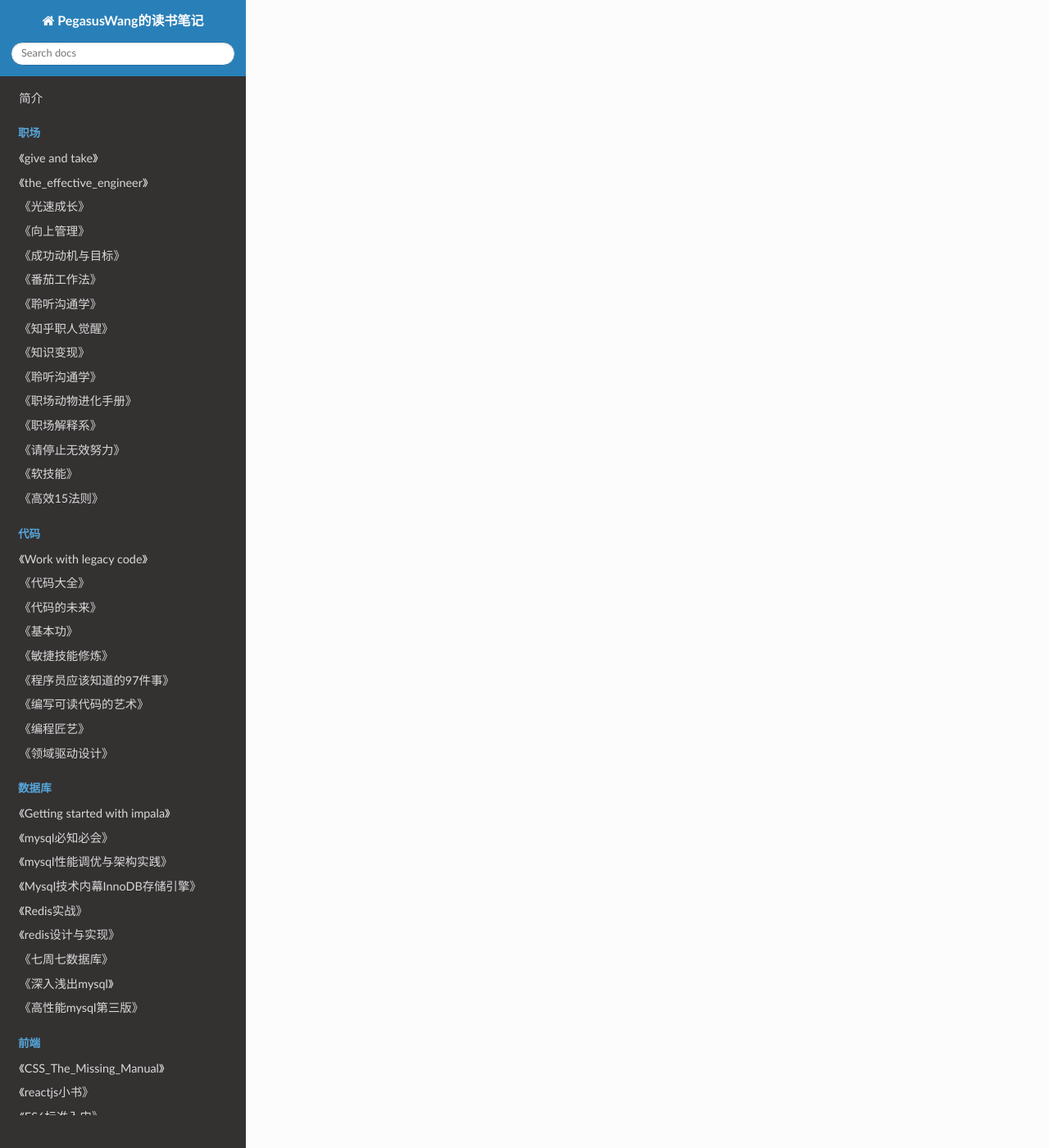
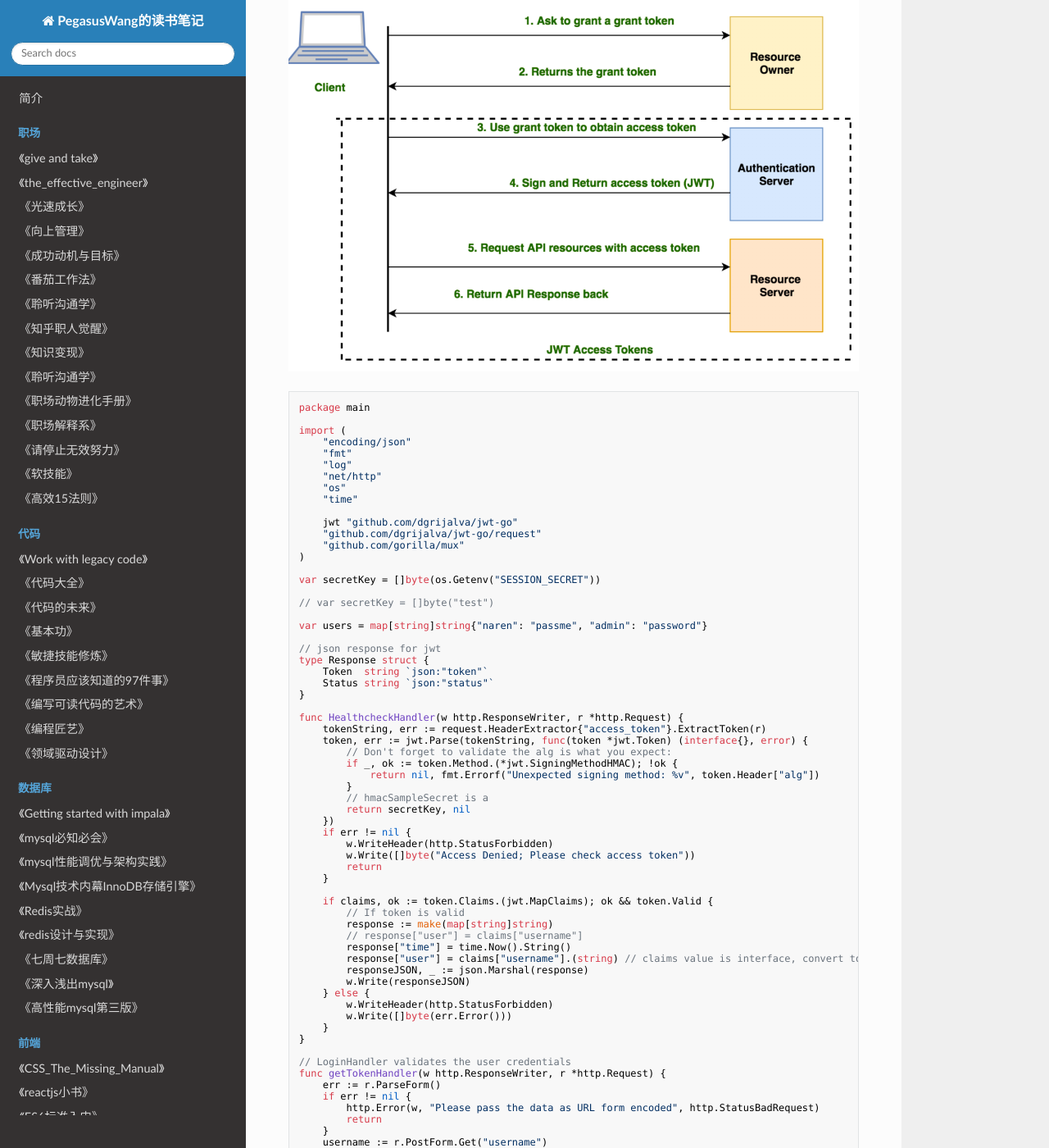
Before and after one commit to PegasusWang/booknotes, an MkDocs documentation site: the page built from docs/golang/building_restful_web_services_with_go/book.md, in a window 1280 px wide and 1400 px high, scrolled down 15894 px. Shown: the whole window at 82% size. Built offline with MkDocs 1.6.1, drawn with Linux system fonts in a browser that asks for light colours; nearby versions of some CDN libraries; old or Windows-style settings are respelled for this version of MkDocs; some of the changed text lies outside the part shown.

Commit message:
jwt-go oauth2

````diff
--- a/docs/golang/building_restful_web_services_with_go/book.md
+++ b/docs/golang/building_restful_web_services_with_go/book.md
@@ -860,3 +860,141 @@ resp = requests.get("http://localhost:8000/health", cookies=cookies)
 print(resp.text)
 assert resp.status_code == 200
 ```
+
+### JWT
+
+![](./jwt.png)
+
+### Json web token format
+
+- Create a JWT header by doing Base64Url encoding on the header JSON.
+- Create a JWT payload by doing Base64Url encoding on the payload JSON.
+- Create a signature by encrypting the appended header and payload using a secret key.
+- JWT string can be obtained by appending the header, payload, and signature.
+
+signature = HMACSHA256( base64UrlEncode(header) + "." + base64UrlEncode(payload), secret)
+tokenString = base64UrlEncode(header) + "." + base64UrlEncode(payload) + "." + signature
+
+go get github.com/dgrijalva/jwt-go
+
+### Auth2
+
+Authentication is the process of identifying whether a client is genuine or not. When a server authenticates a client, it checks the username/password pair and creates session cookie/JWT.
+
+Authorization is the process of differentiating one client from another after a successful authentication. In cloud services, the resources requested by a client need to be served by checking that the resources belong to that client but not the other client. The permissions and access to resources vary for different clients. For example, the admin has the highest privileges of resources. A normal user's access is limited.
+
+OAuth2 is a protocol for authenticating multiple clients to a service, whereas the JWT is a token format. We need to encode/decode JWT tokens to implement the second stage (dashed lines in the following screenshot) of OAuth 2.
+
+![](./oauth2.png)
+
+```
+package main
+
+import (
+	"encoding/json"
+	"fmt"
+	"log"
+	"net/http"
+	"os"
+	"time"
+
+	jwt "github.com/dgrijalva/jwt-go"
+	"github.com/dgrijalva/jwt-go/request"
+	"github.com/gorilla/mux"
+)
+
+var secretKey = []byte(os.Getenv("SESSION_SECRET"))
+
+// var secretKey = []byte("test")
+
+var users = map[string]string{"naren": "passme", "admin": "password"}
+
+// json response for jwt
+type Response struct {
+	Token  string `json:"token"`
+	Status string `json:"status"`
+}
+
+func HealthcheckHandler(w http.ResponseWriter, r *http.Request) {
+	tokenString, err := request.HeaderExtractor{"access_token"}.ExtractToken(r)
+	token, err := jwt.Parse(tokenString, func(token *jwt.Token) (interface{}, error) {
+		// Don't forget to validate the alg is what you expect:
+		if _, ok := token.Method.(*jwt.SigningMethodHMAC); !ok {
+			return nil, fmt.Errorf("Unexpected signing method: %v", token.Header["alg"])
+		}
+		// hmacSampleSecret is a
+		return secretKey, nil
+	})
+	if err != nil {
+		w.WriteHeader(http.StatusForbidden)
+		w.Write([]byte("Access Denied; Please check access token"))
+		return
+	}
+
+	if claims, ok := token.Claims.(jwt.MapClaims); ok && token.Valid {
+		// If token is valid
+		response := make(map[string]string)
+		// response["user"] = claims["username"]
+		response["time"] = time.Now().String()
+		response["user"] = claims["username"].(string) // claims value is interface, convert to string
+		responseJSON, _ := json.Marshal(response)
+		w.Write(responseJSON)
+	} else {
+		w.WriteHeader(http.StatusForbidden)
+		w.Write([]byte(err.Error()))
+	}
+}
+
+// LoginHandler validates the user credentials
+func getTokenHandler(w http.ResponseWriter, r *http.Request) {
+	err := r.ParseForm()
+	if err != nil {
+		http.Error(w, "Please pass the data as URL form encoded", http.StatusBadRequest)
+		return
+	}
+	username := r.PostForm.Get("username")
+	password := r.PostForm.Get("password")
+	if originalPassword, ok := users[username]; ok {
+		if password == originalPassword {
+			// Create a claims map
+			claims := jwt.MapClaims{
+				"username":  username,
+				"ExpiresAt": 15000,
+				"IssuedAt":  time.Now().Unix(),
+			}
+			token := jwt.NewWithClaims(jwt.SigningMethodHS256, claims)
+			tokenString, err := token.SignedString(secretKey)
+			if err != nil {
+				w.WriteHeader(http.StatusBadGateway)
+				w.Write([]byte(err.Error()))
+			}
+			response := Response{Token: tokenString, Status: "success"}
+			responseJSON, _ := json.Marshal(response)
+			w.WriteHeader(http.StatusOK)
+			w.Header().Set("Content-Type", "application/json")
+			w.Write(responseJSON)
+		} else {
+			http.Error(w, "Invalid Credentials", http.StatusUnauthorized)
+			return
+		}
+	} else {
+		http.Error(w, "User is not found", http.StatusNotFound)
+		return
+
+	}
+}
+func main() {
+	r := mux.NewRouter()
+	r.HandleFunc("/getToken", getTokenHandler)
+	r.HandleFunc("/healthcheck", HealthcheckHandler)
+	http.Handle("/", r)
+	srv := &http.Server{
+		Handler: r,
+		Addr:    "127.0.0.1:8000",
+		// Good practice: enforce timeouts for servers you create!
+		WriteTimeout: 15 * time.Second,
+		ReadTimeout:  15 * time.Second,
+	}
+	log.Fatal(srv.ListenAndServe())
+}
+```
````
Also changed, not shown: docs/golang/concurrency-in-go/concurrency_in_go.md (+0 -16 lines), docs/golang/building_restful_web_services_with_go/oauth2.png (added).
